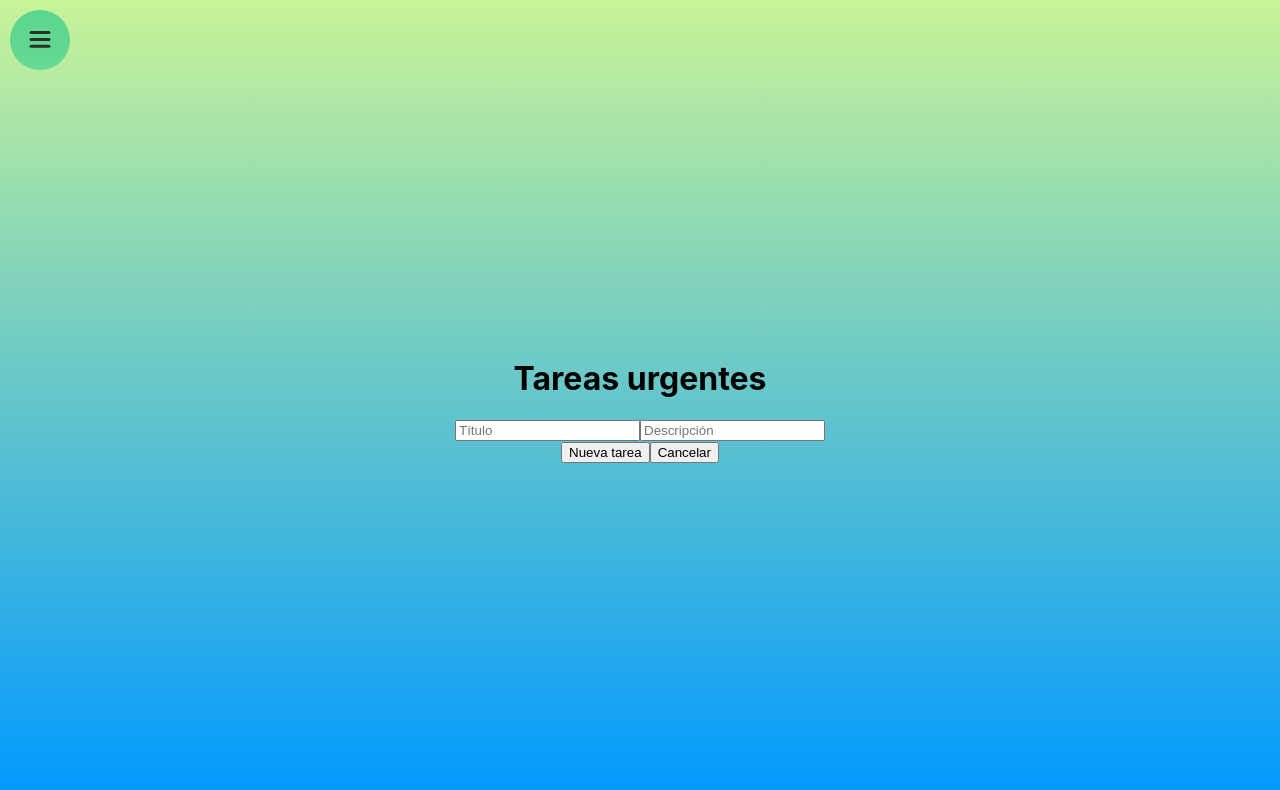
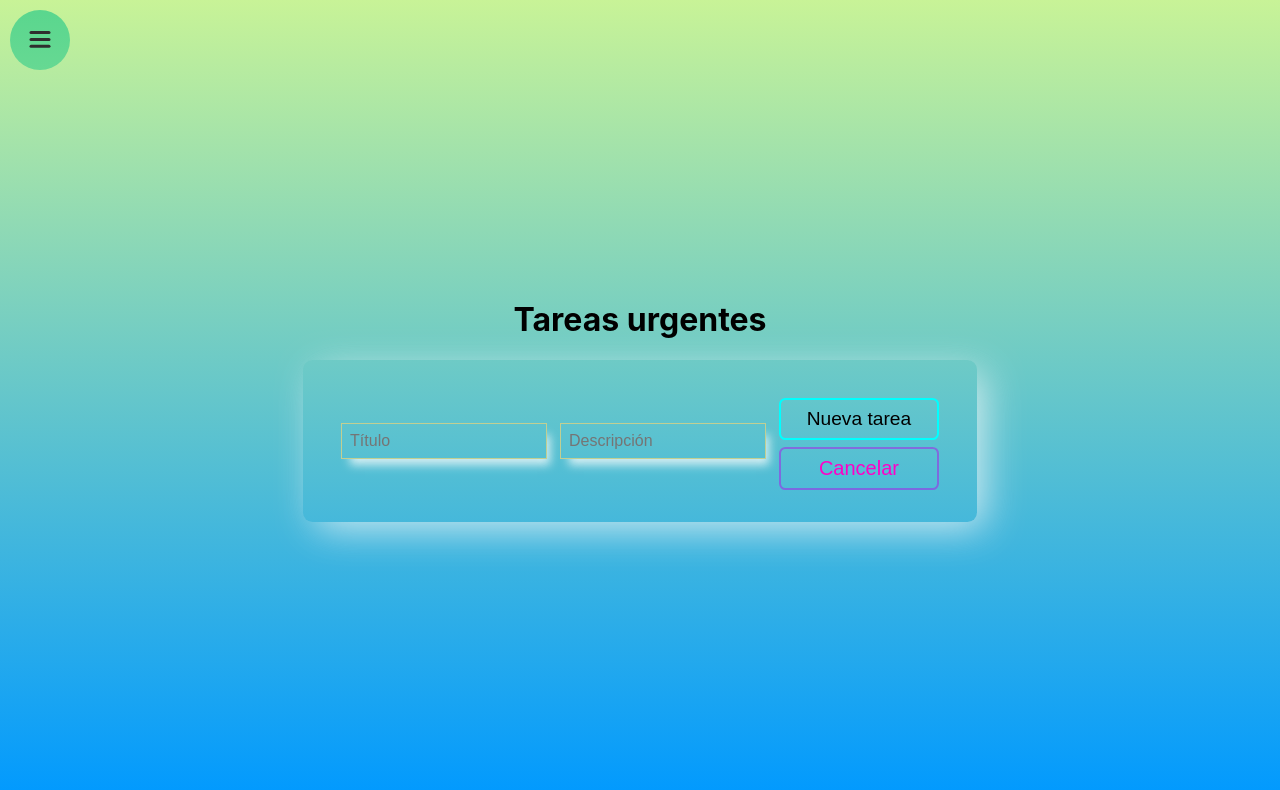
Before and after one commit to Silzhar/todoLuist_redux, a React (Create React App) app: page /urgent in a window 1280 px wide. Shown: the top 790 px of the page. Built offline with nearby package versions, Linux system fonts and the light colour scheme.

Commit message:
Repair styles and clear UrgentTask

```diff
--- a/src/components/UrgentTask/UrgentTask.jsx
+++ b/src/components/UrgentTask/UrgentTask.jsx
@@ -1,11 +1,9 @@
 import React from 'react';
 import { useSelector, useDispatch } from 'react-redux';
 
-// import { Card } from '../Card';
 import {
   // Selectors.
   selectCreatedUrgentCard,
-  selectCardList,
   selectTitle,
   selectDescription,
   // Actions.
@@ -13,12 +11,7 @@ import {
   changeFormValue,
 } from '../../features/cardSlice';
 
-import {
-  // Selectors.
-  // selectcreatedUrgentCardurgent,
-  // Actions.
-  valuesUrgentTask,
-} from '../../features/urgentTaskSlice';
+
 
 import './UrgentTask.scss';
 
@@ -28,13 +21,10 @@ export function UrgentTask() {
   const createdUrgentCard = useSelector(selectCreatedUrgentCard);
   const title = useSelector(selectTitle);
   const desciption = useSelector(selectDescription);
-  // const urgentTask = useSelector(selectCreatedUrgentCard)
-  // const drawcreatedUrgentCard = useSelector(selectDrawcreatedUrgentCard);
-  const cardList = useSelector(selectCardList)
+
 
   function handleSubmit(event) {
     event.preventDefault();
-    // dispatch(valuesUrgentTask(createdUrgentCard));
     dispatch(createUrgentTask());
   }
   function handleChangeInput(ev) {
@@ -49,7 +39,6 @@ export function UrgentTask() {
   return (
     <div>
       <h1>Tareas urgentes</h1>
-      {/* <Card /> */}
       <div>
       <form onSubmit={handleSubmit} className="CardInput">
         <input
--- a/src/components/UrgentTask/UrgentTask.scss
+++ b/src/components/UrgentTask/UrgentTask.scss
@@ -1,3 +1,66 @@
+.CardInput {
+  display: flex;
+  align-items: center;
+  padding: 2rem;
+  box-shadow: 10px 9px 39px -3px #fbfafabf;
+  width: 70%;
+  margin-right:auto;
+  margin-left: auto;
+  border-radius: 0.60rem;
+
+    > input {
+      width: 100%;
+      padding: 0.5rem;
+      margin: 0.4rem;
+      font-size: 1rem;
+      background-color: transparent;
+      border: 1px solid rgb(193, 207, 146);
+      box-shadow: 6px 9px 9px -3px #fdfdfdbf;
+
+    }
+
+    &__buttons {
+      // align-items: center;
+
+      > button {
+        cursor: pointer;
+        outline: none;
+      }
+    }
+
+    &__add-button {
+      width: 10rem;
+      background-color: transparent;
+      color: black;
+      font-size: 1.2rem;
+      padding: 0.5rem 1rem;
+      border-radius: 0.40rem;
+      border: 2px solid aqua;
+      margin: 0.4rem;
+
+
+      &:disabled {
+        background-color: grey;
+      }
+    }
+
+    &__cancel-button {
+      width: 10rem;
+      background-color: transparent;
+      color: grey;
+      font-size: 1rem;
+      padding: 0.5rem 1rem;
+      border: 2px solid #b401eb71;
+      border-radius: 0.40rem;
+
+      &:enabled {
+        font-size: 1.25rem;
+        color: #ff00c8;
+      }
+    }
+  }
+
+
 .task {
   display: flex;
   display: inline-block;
```
Also changed, not shown: 1 other file (tests, documents, lock files or other folders).
